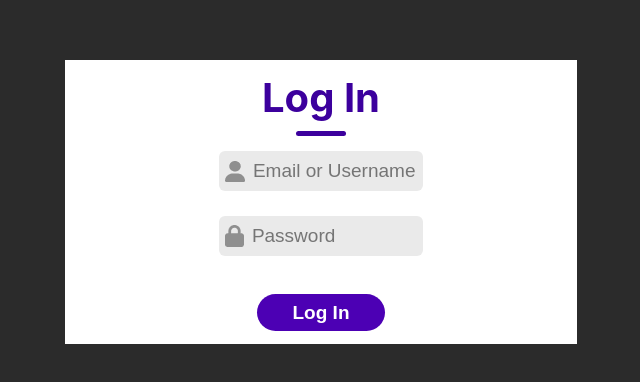
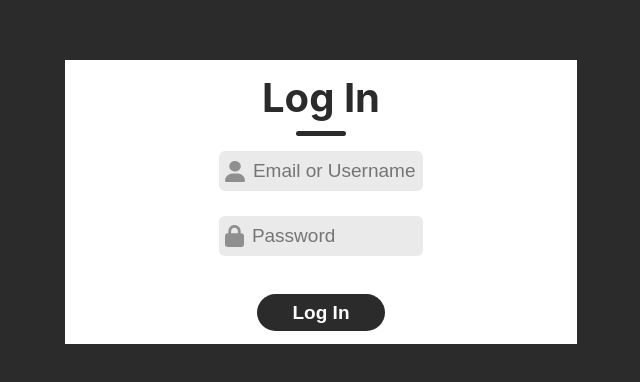
Before and after one commit to heshamalmosawi/heshamalmosawi.github.io, a React (Create React App) app: page / in a window 1280 px wide. Shown: the part 132-514 px from the top of the page, without its empty margins (319-959 px from the left). Built offline with nearby package versions, Linux system fonts and the light colour scheme.

Commit message:
mini updates css and readme

```diff
--- a/src/Components/graphs.css
+++ b/src/Components/graphs.css
@@ -41,6 +41,7 @@
     display: flex;
     flex-direction: row;
     flex-wrap: nowrap;
+    justify-content: space-evenly;
 }
 .last5container {
     border: 1px solid white;
@@ -49,7 +50,8 @@
     margin: 1% 0% 1% 3.2%;
     padding: 8px 0 10px 3px;
     width: 69%;
-    text-align: center;}
+    text-align: center;
+}
 
 #logout-btn{
     width: 10px;
--- a/src/Components/login.css
+++ b/src/Components/login.css
@@ -21,7 +21,7 @@
 }
 
 .text {
-    color: #3c009d;
+    color: #2b2b2b;
     font-size: 40px;
     font-weight: 700;
 }
@@ -29,7 +29,7 @@
 .underline {
     width: 50px;
     height: 5px;
-    background: #3c009d;
+    background: #2b2b2b;
     border-radius: 9px;
 }
 
@@ -72,7 +72,7 @@
     width: 25%;
     padding: 1.5% 0;
     color: #fff;
-    background: #4c00b4;
+    background: #2b2b2b;
     border-radius: 50px;
     border: none;
     font-size: 19px;
```
Also changed, not shown: 1 other file (tests, documents, lock files or other folders).
